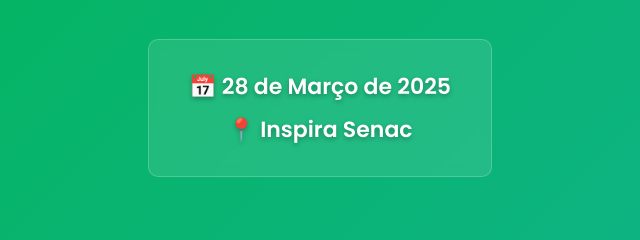
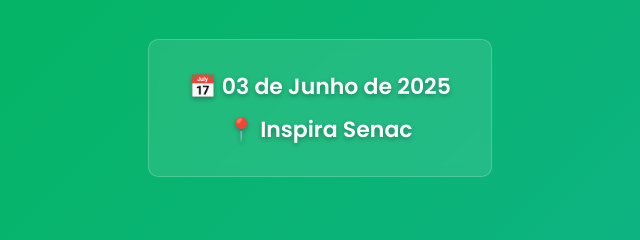
Before and after one commit to GameExpoSenac/GameExpoSenac.github.io, a plain HTML site: page index.html in a window 1280 px wide. Shown: the part 366-606 px from the top of the page, 320-960 px from the left. Drawn offline with Linux system fonts and the light colour scheme.

Commit message:
site para apresentação

```diff
--- a/index.html
+++ b/index.html
@@ -24,7 +24,7 @@
         <h2>Bem-vindo ao Game Expo</h2>
         <p>Projetos em Ação</p>
         <div class="event-info">
-            <p class="event-date">28 de Março de 2025</p>
+            <p class="event-date">03 de Junho de 2025</p>
             <p class="event-location">Inspira Senac</p>
         </div>
     </section>
```
